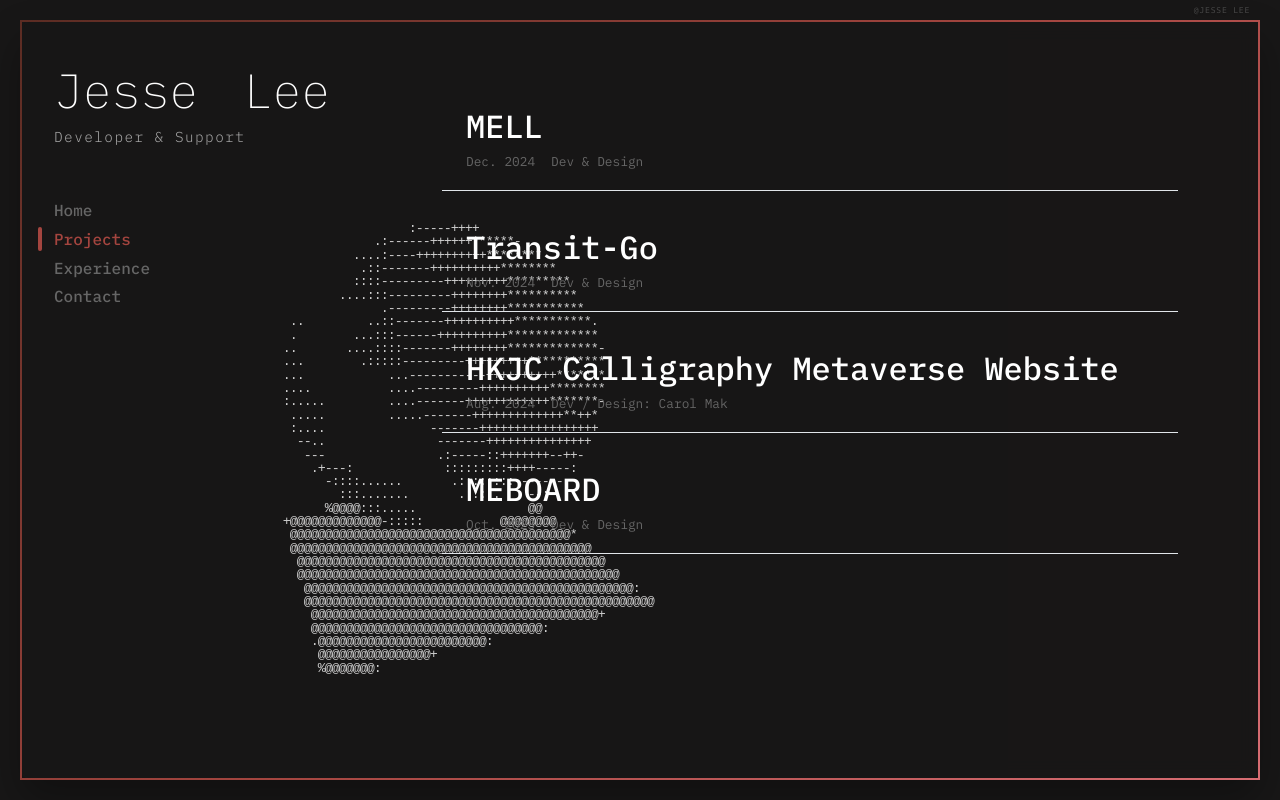
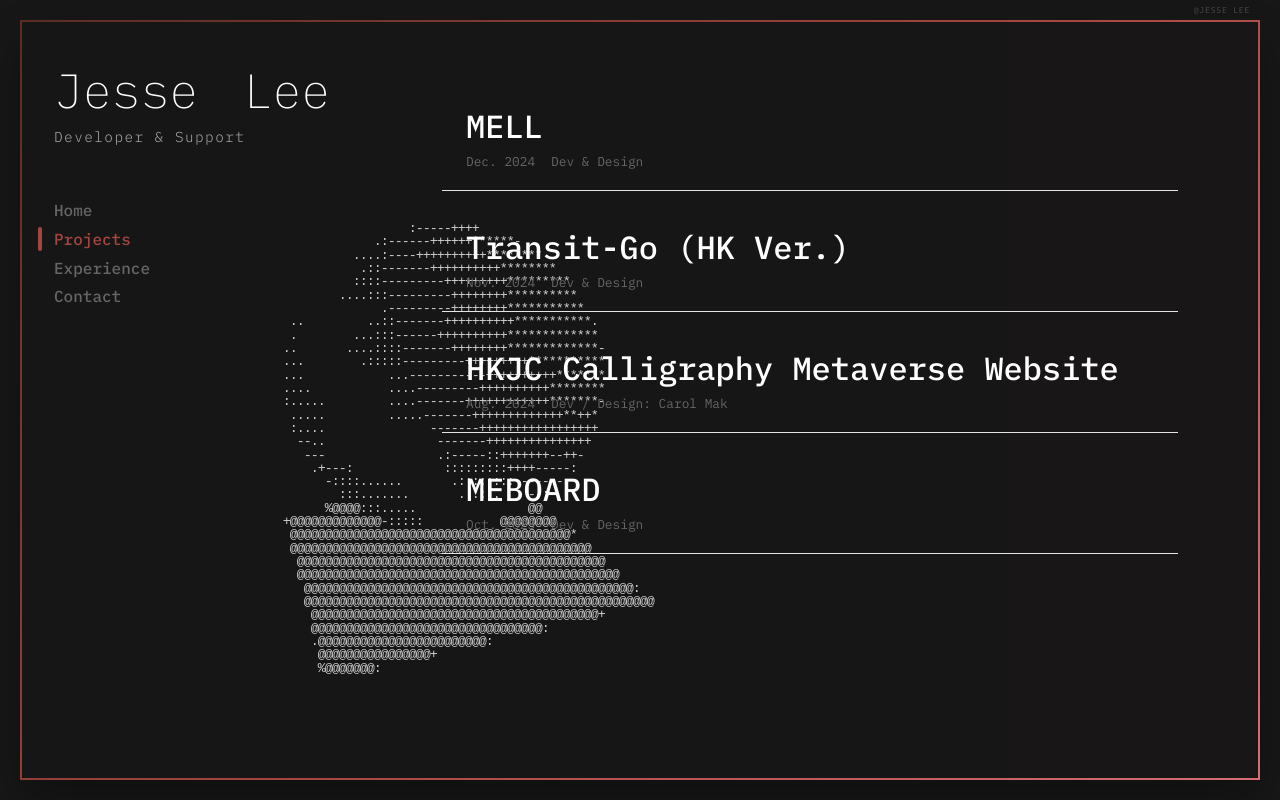
Before and after one commit to leehin6969/leehin6969.github.io, a React (Vite) app: page /#/projects in a window 1280 px wide. Built offline with nearby package versions, Linux system fonts and the light colour scheme.

Commit message:
Update project changes

```diff
--- a/src/pages/Projects.jsx
+++ b/src/pages/Projects.jsx
@@ -174,7 +174,7 @@
     },
     {
       id: 2,
-      title: "Transit-Go",
+      title: "Transit-Go (HK Ver.)",
       date: "Nov. 2024",
       type: "Dev & Design",
       link: "https://transit-go-one.vercel.app/"
```
